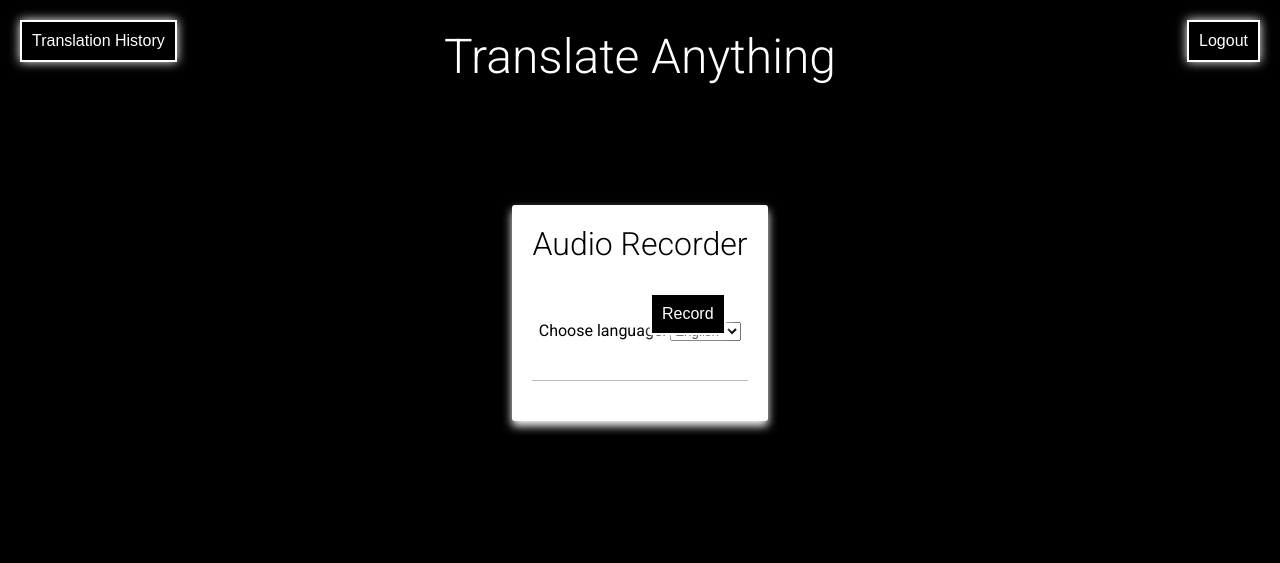
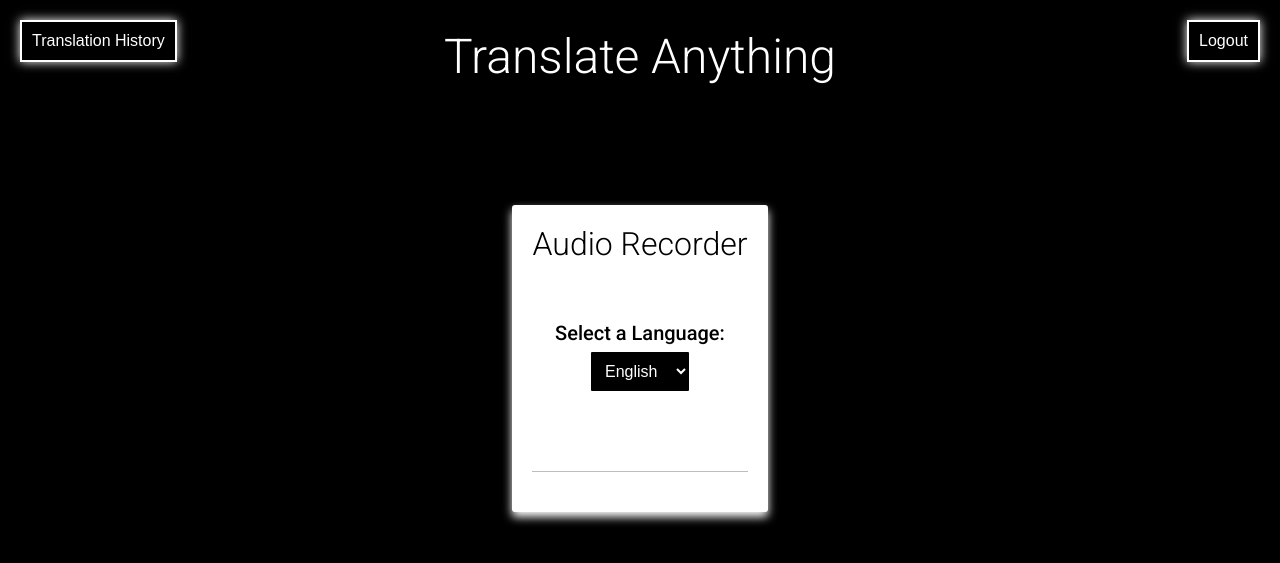
Before and after one commit to software-students-fall2022/final-project-projecto-team11, a Python web app: template web-app/app/templates/audio-page.html in a window 1280 px wide. Shown: the top 563 px of the page. Run offline with Jinja, Linux system fonts and the light colour scheme; the template is opened without the code that fills it, so the values that code supplies are empty.

Commit message:
improved styling for page

```diff
--- a/web-app/app/templates/audio-page.html
+++ b/web-app/app/templates/audio-page.html
@@ -118,6 +118,32 @@
             left: 10px;
         }
 
+        .form-control {
+            display: flex;
+            flex-direction: column;
+            margin: 20px 0;
+            align-items: center;
+        }
+
+        .form-control label {
+            font-size: 20px;
+            font-weight: 500;
+            margin-bottom: 5px;
+        }
+
+        .form-control select,
+        .form-control input[type="button"] {
+            padding: 10px;
+            background-color: #BDBDBD;
+            border-radius: 3px;
+            border: 2px solid white;
+            background-color: black;
+            color: white;
+            font-size: 1em;
+            font-weight: 500;
+            box-shadow: 0 0 10px rgba(255, 255, 255);
+        }
+
     </style>
     <script src="{{ url_for('static', filename='js/index.js') }}" defer></script>
     </head>
@@ -131,18 +157,28 @@
                 <div class="form">
                     <h1>Audio Recorder</h1>
 
-                    <div class="recorder">
+                    <!-- <div class="recorder">
                         <button class="button" id="btn-record">Record</button>
-                    </div>
+                    </div> -->
                     <br><br>
-                    <label for="output-language">Choose language:</label>
+                    <!-- <label for="output-language">Choose language:</label>
                     <select id="output-language">
                         <option value="de">German</option>
                         <option value="en" selected>English</option>
                         <option value="fr">French</option>
                         <option value="es">Spanish</option>
                         <option value="hi">Hindi</option>
-                    </select>
+                    </select> -->
+                    <div class="form-control">
+                        <label for="output-language">Select a Language:</label>
+                        <select id="output-language">
+                            <option value="en" selected>English</option>
+                            <option value="es">Spanish</option>
+                            <option value="fr">French</option>
+                            <option value="de">German</option>
+                            <option value="hi">Hindi</option>
+                        </select>
+                    </div>
                     <br><br>
                     <div id="translation-display"></div>
                     <div class="divider"></div>
```
